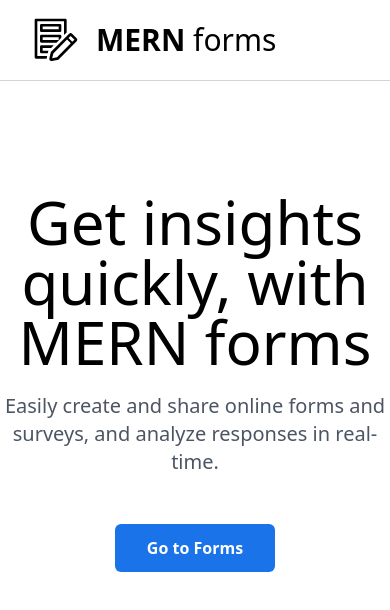
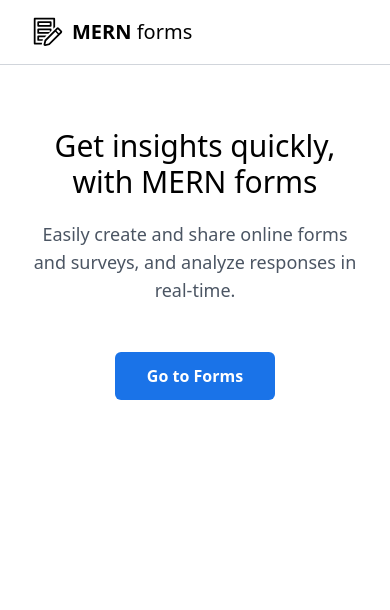
Before and after one commit to osSidd/mern-forms, a React (Vite) app in the folder client/: page / in a window 390 px wide. Shown: the top 610 px of the page. Built offline with nearby package versions, Linux system fonts and the light colour scheme.

Commit message:
home & ques page temp - responsive

```diff
--- a/client/src/components/header.jsx
+++ b/client/src/components/header.jsx
@@ -5,8 +5,8 @@ export default function Header(){
     return (
         <Link title='MERN forms' to='/'>
             <div className="w-fit flex items-center">
-                <img src={logo} alt="logo" className="w-12 mr-4"/>
-                <h1 className="text-3xl"><span className="uppercase font-semibold">mern</span> forms</h1>
+                <img src={logo} alt="logo" className="w-8 sm:w-12 mr-2 sm:mr-4"/>
+                <h1 className="text-xl sm:text-3xl"><span className="uppercase font-semibold">mern</span> forms</h1>
             </div>
         </Link>
     )
--- a/client/src/pages/formBuilder.jsx
+++ b/client/src/pages/formBuilder.jsx
@@ -64,9 +64,9 @@ export default function FormBuilder(){
                     <div className="ml-auto mr-2">
                         <Link className="p-4 hover:bg-gray-50 rounded-full" title="preview" to='preview' target="_blank" rel="noreferrer"><Icon icon='eye'/></Link>
                     </div>
-                    <button title="save form" onClick={submitForm} className='bg-purple-700 text-white capitalize py-2 px-4'>save form</button>
+                    <button title="save form" onClick={submitForm} className='hidden sm:block bg-purple-700 text-white capitalize py-2 px-4'>save form</button>
                 </div>
-                <div className="text-center mt-4 pb-2">
+                <div className="text-center mt-2 pb-2">
                     <NavLink className='mx-4 pb-2 font-semibold' to='/forms/questions'>Questions</NavLink>
                     <NavLink className='mx-4 text-gray-400 pointer-events-none' to='/forms/responses'>Responses</NavLink>
                     <NavLink className='mx-4 text-gray-400 pointer-events-none' to='/forms/settings'>Settings</NavLink>
--- a/client/src/pages/home.jsx
+++ b/client/src/pages/home.jsx
@@ -2,16 +2,15 @@ import { Link } from "react-router-dom"
 import Header from "../components/header"
 
 export default function HomePage(){
-
     return(
         <>
             <header className="bg-white border-b border-gray-300 py-4 px-8 fixed top-0 left-0 w-full">
                 <Header/>
             </header>
-            <main className="mt-48">
+            <main className="mt-32 md:mt-48 px-8">
                 <div className="text-center">
-                    <h2 className="text-6xl font-light">Get insights quickly, with MERN forms</h2>
-                    <p className="mt-5 text-xl text-gray-600">Easily create and share online forms and surveys, and analyze responses in real-time.</p>
+                    <h2 className="text-3xl md:text-6xl font-light">Get insights quickly, with MERN forms</h2>
+                    <p className="mt-5 text-lg md:text-xl text-gray-600">Easily create and share online forms and surveys, and analyze responses in real-time.</p>
                 </div>
                 <div>
                     <Link className='px-8 py-3 rounded-md bg-primary text-white font-semibold mx-auto mt-12 mb-4 block w-fit' to='/forms/questions'>Go to Forms</Link>
```
